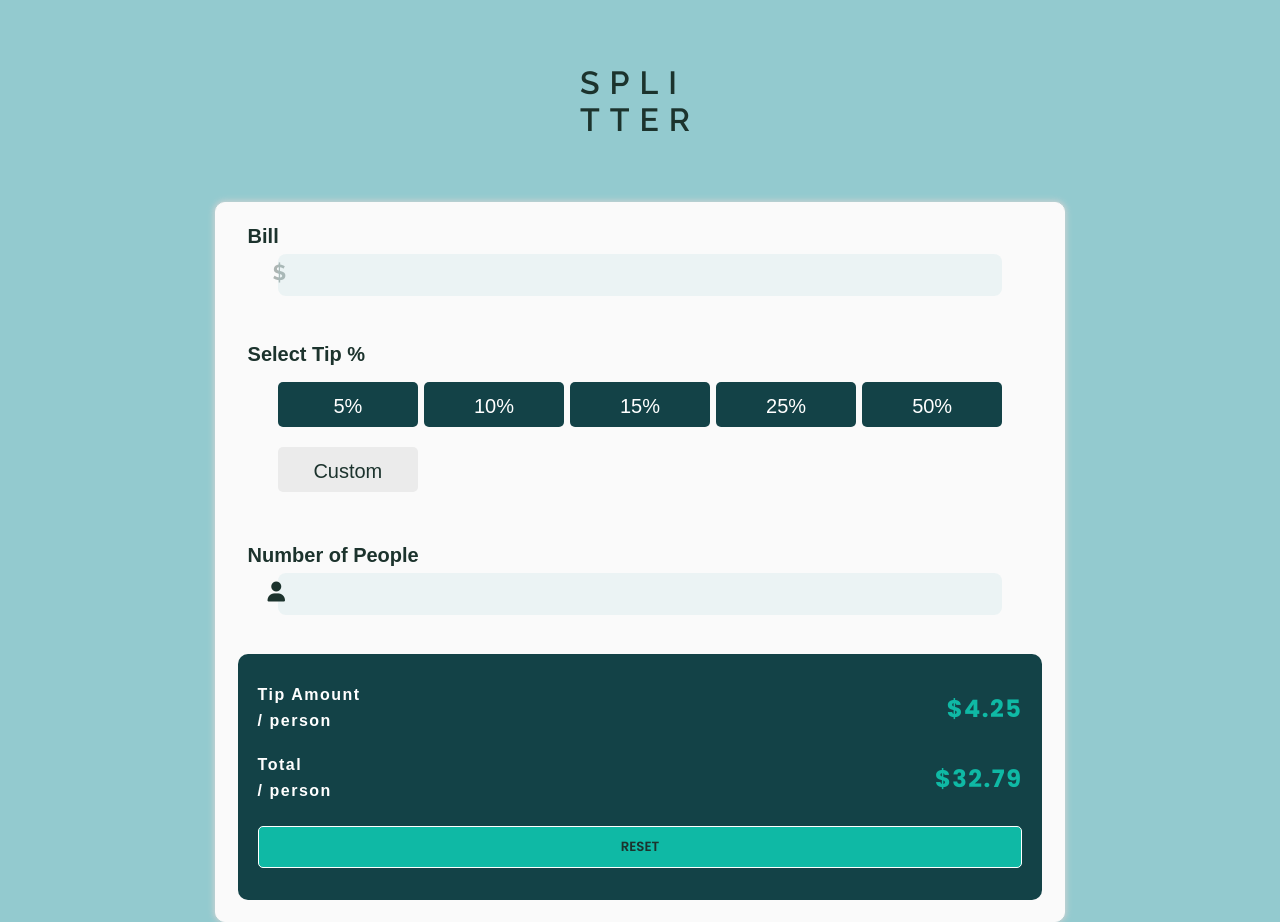
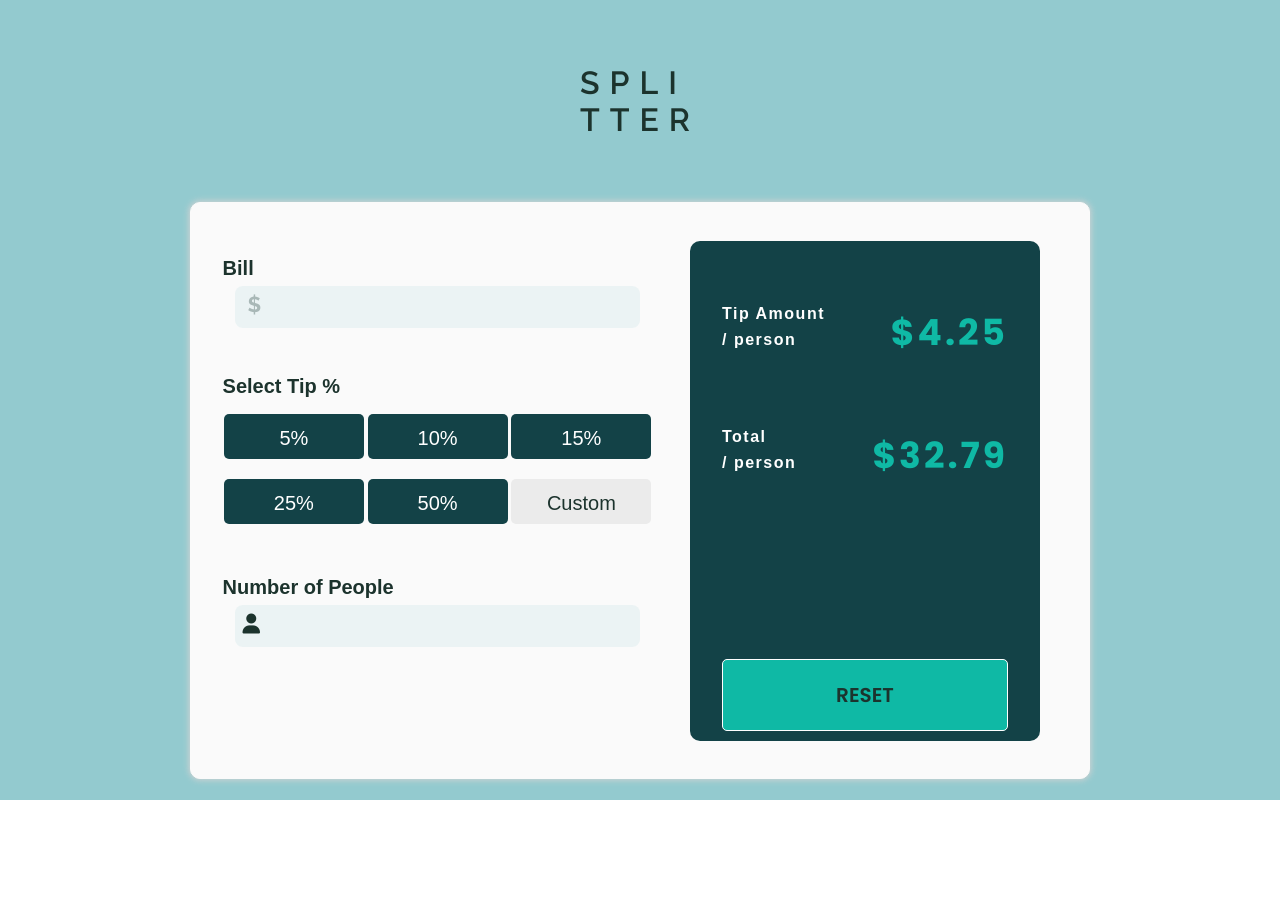
Before and after one commit to SethZarko/tip-split, a React (Vite) app in the folder client/: page / in a window 1280 px wide. After the commit the page ends 800 px from the top, so only its background shows below. Built offline with nearby package versions, Linux system fonts and the light colour scheme; a web font is replaced by a local one.

Commit message:
Responsive Design

```diff
--- a/client/src/App.css
+++ b/client/src/App.css
@@ -90,7 +90,7 @@ main {
 
 #home {
     width: 99%;
-    max-width: 850px;
+    max-width: 900px;
     background: rgb(250, 250, 250);
     border: solid 1px rgb(250, 250, 250);
     border-radius: 10px;
@@ -162,6 +162,7 @@ main {
 
 #tip {
     width: 90%;
+    max-width: 450px;
     margin: 0 auto 3em;
     display: flex;
     align-items: center;
@@ -171,6 +172,7 @@ main {
 
 .radio-container {
     margin: 1em 0 .25em 0;
+
 }
 
   .radio-container input {
@@ -314,6 +316,12 @@ main {
 
 /* Display */
 
+#final-display {
+    width: 100%;
+    max-width: 350px;
+    margin: 1em auto;
+}
+
 .display-container {
     display: flex;
     flex-direction: column;
@@ -354,6 +362,7 @@ main {
     color: var(--secondary-background-color-light);
     margin-bottom: 0.5em;
     align-self: end;
+    letter-spacing: 3px;
 }
 
 .display-container button {
@@ -370,4 +379,65 @@ main {
 
 .display-container button:hover {
     background-color: var(--primary-background-color-light);
-  }
+}
+
+/* Media Queries */
+
+@media(min-width: 425px) {
+    .radio-custom {
+        width: 160px;
+    }
+}
+
+@media(min-width: 750px) {
+    #bill {
+        margin-top: 2em;
+    }
+
+    .desktop-container {
+        display: flex;
+        align-items: start;
+    }
+
+    .radio-custom {
+        width: 130px;
+    }
+
+    .display-container {
+        height: 500px;
+        padding: 2em;
+    }
+
+    .display-row {
+        margin-top: 2em;
+    }
+
+
+    .display-row h3 {
+        font-size: 2.25rem;
+    }
+
+    .display-container button {
+        margin-top: 7em;
+        padding: 1em;
+        font-size: 1.25rem;
+    }
+
+}
+
+
+@media(min-width: 768px) {
+    #tip {
+        width: 80%;
+    }
+
+    .radio-custom {
+        width: 140px;
+    }
+}
+
+@media(min-width: 1024px) {
+    #tip {
+        width: 95%;
+    }
+}
--- a/client/src/pages/Home.jsx
+++ b/client/src/pages/Home.jsx
@@ -104,10 +104,15 @@ export const Home = () => {
         </>
       ) : (
         <>
-          <Bill />
-          <Tips />
-          <NumberOfPeople />
+        <div className="desktop-container">
+          <div className="desktop-sub-container">
+            <Bill />
+            <Tips />
+            <NumberOfPeople />
+          </div>
           <FinalDisplay />
+        </div>
+
         </>
       )}
     </section>
```
